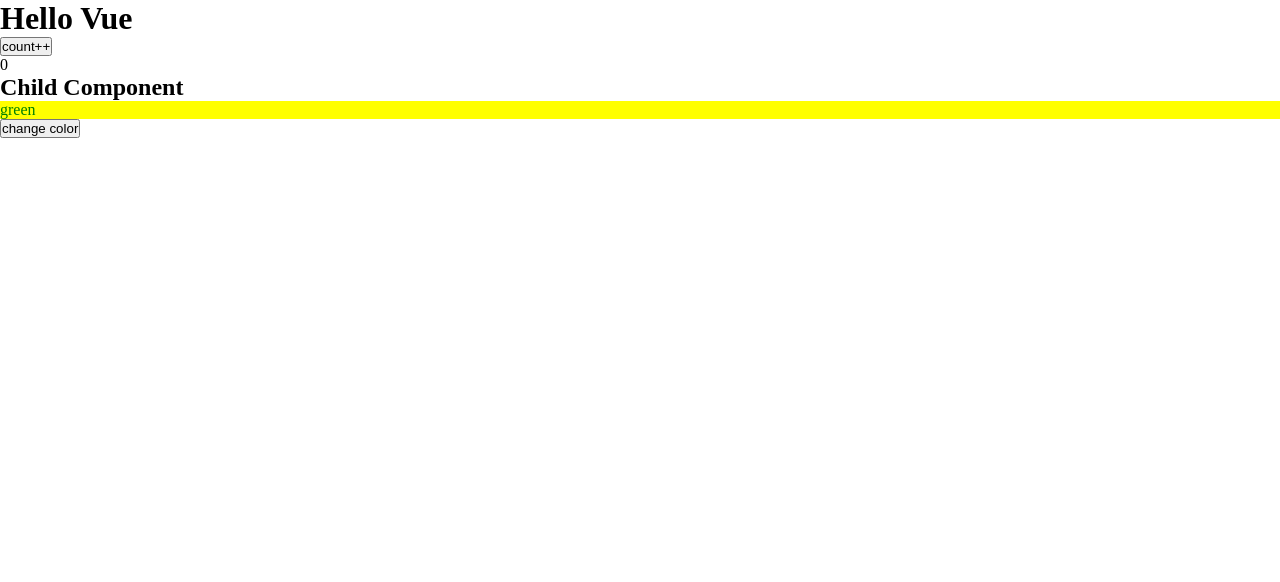
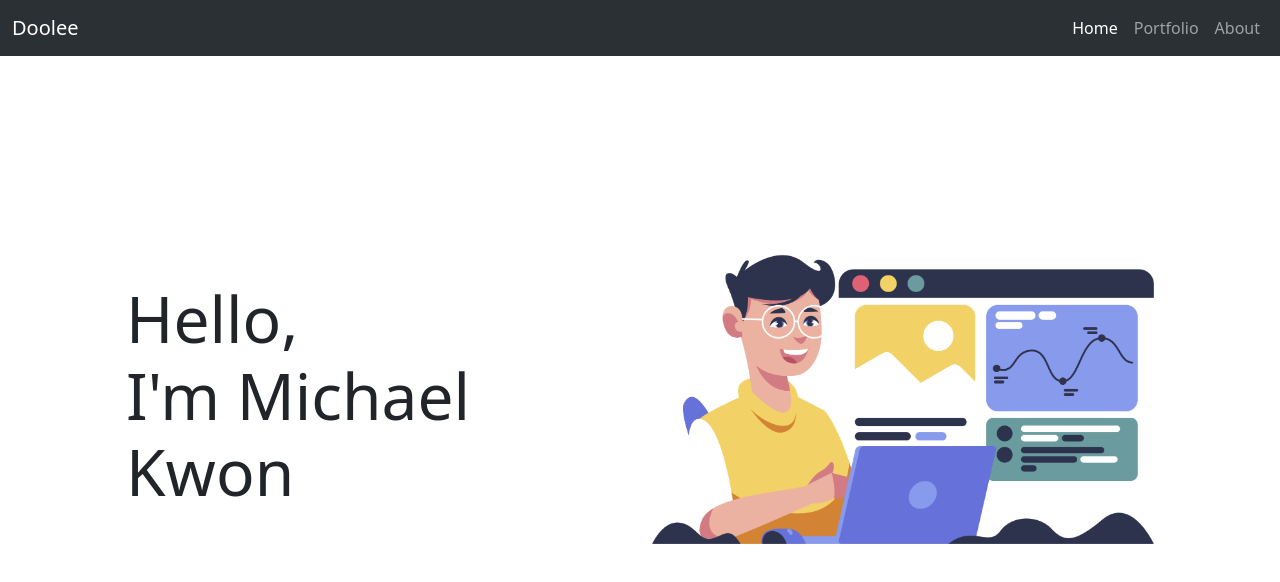
Before and after one commit to FE4902/Ai, a Vue app: page / in a window 1280 px wide. Shown: the top 582 px of the page. Built offline with nearby package versions, Linux system fonts and the light colour scheme.

Commit message:
Home 영역
Navbar 컴포넌트

Title 컴포넌트

```diff
--- a/package.json
+++ b/package.json
@@ -1,5 +1,5 @@
 {
-  "name": "vite-project",
+    "name": "portfolio",
     "private": true,
     "version": "0.0.0",
     "type": "module",
@@ -9,10 +9,12 @@
         "preview": "vite preview"
     },
     "dependencies": {
+        "bootstrap": "^5.3.2",
         "vue": "^3.4.37"
     },
     "devDependencies": {
         "@vitejs/plugin-vue": "^5.1.2",
+        "sass": "^1.78.0",
         "vite": "^5.4.1"
     }
 }
--- a/src/App.vue
+++ b/src/App.vue
@@ -1,32 +1,48 @@
 <script setup>
-import { ref, onMounted, watch } from "vue";
-import ChildComponent from "./components/ChildComponent.vue";
-
-let count = ref(0);
-let title = "Hello Vue";
-let color = ref("green");
-
-onMounted(() => {
-    console.log("mounted");
-});
-
-const increaseCount = () => {
-    count.value++;
-};
-
-watch(color, () => {
-    console.log("color 변경");
-});
+import Title from "./components/Title.vue";
 </script>
 
 <template>
     <div>
-        <h1>{{ title }}</h1>
-        <button @click="increaseCount">count++</button>
-        <p>{{ count }}</p>
-        <ChildComponent :color="color" bgColor="yellow" />
-        <button @click="color = 'red'">change color</button>
+        <nav
+            class="navbar navbar-expand-lg bg-body-tertiary fixed-top"
+            data-bs-theme="dark"
+        >
+            <div class="container-fluid">
+                <a class="navbar-brand" href="#">Doolee</a>
+                <button
+                    class="navbar-toggler"
+                    type="button"
+                    data-bs-toggle="collapse"
+                    data-bs-target="#navbarNav"
+                    aria-controls="navbarNav"
+                    aria-expanded="false"
+                    aria-label="Toggle navigation"
+                >
+                    <span class="navbar-toggler-icon"></span>
+                </button>
+                <div class="collapse navbar-collapse" id="navbarNav">
+                    <ul class="navbar-nav ms-auto">
+                        <li class="nav-item">
+                            <a
+                                class="nav-link active"
+                                aria-current="page"
+                                href="#"
+                                >Home</a
+                            >
+                        </li>
+                        <li class="nav-item">
+                            <a class="nav-link" href="#">Portfolio</a>
+                        </li>
+                        <li class="nav-item">
+                            <a class="nav-link" href="#">About</a>
+                        </li>
+                    </ul>
+                </div>
+            </div>
+        </nav>
+        <Title />
     </div>
 </template>
 
-<style scoped></style>
+<style scoped lang="scss"></style>
--- a/src/components/ChildComponent.vue
+++ /dev/null
@@ -1,17 +0,0 @@
-<template>
-    <div>
-        <h2>Child Component</h2>
-        <p :style="{ color: color, backgroundColor: bgColor }">{{ color }}</p>
-    </div>
-</template>
-
-<script setup>
-const props = defineProps({
-    color: String,
-    bgColor: String,
-});
-
-console.log(props.color);
-</script>
-
-<style></style>
--- /dev/null
+++ b/src/components/Title.vue
@@ -0,0 +1,50 @@
+<template>
+    <section id="title">
+        <div class="container">
+            <div class="detail row">
+                <figure class="col-md-6">
+                    <img src="../assets/images/title.png" alt="title" />
+                </figure>
+                <div class="text col-md-6">
+                    <h2 v-html="title"></h2>
+                </div>
+            </div>
+        </div>
+    </section>
+</template>
+
+<script setup>
+const title = "Hello,<br> I'm Michael Kwon";
+</script>
+
+<style lang="scss" scoped>
+#title {
+    .container {
+        $navbar_height: 56px;
+        height: 100vh;
+        padding: $navbar_height;
+
+        .row {
+            height: 100%;
+            flex-direction: row-reverse;
+        }
+    }
+
+    figure {
+        img {
+            width: 100%;
+        }
+        display: grid;
+        place-items: center;
+    }
+
+    .text {
+        h2 {
+            font-size: 4em;
+        }
+
+        display: grid;
+        place-items: center;
+    }
+}
+</style>
```
Also changed, not shown: src/main.js (+6 -4 lines), src/assets/images/title.png (added), 1 other file (tests, documents, lock files or other folders). Lines whose indentation alone changed are shown as unchanged.
